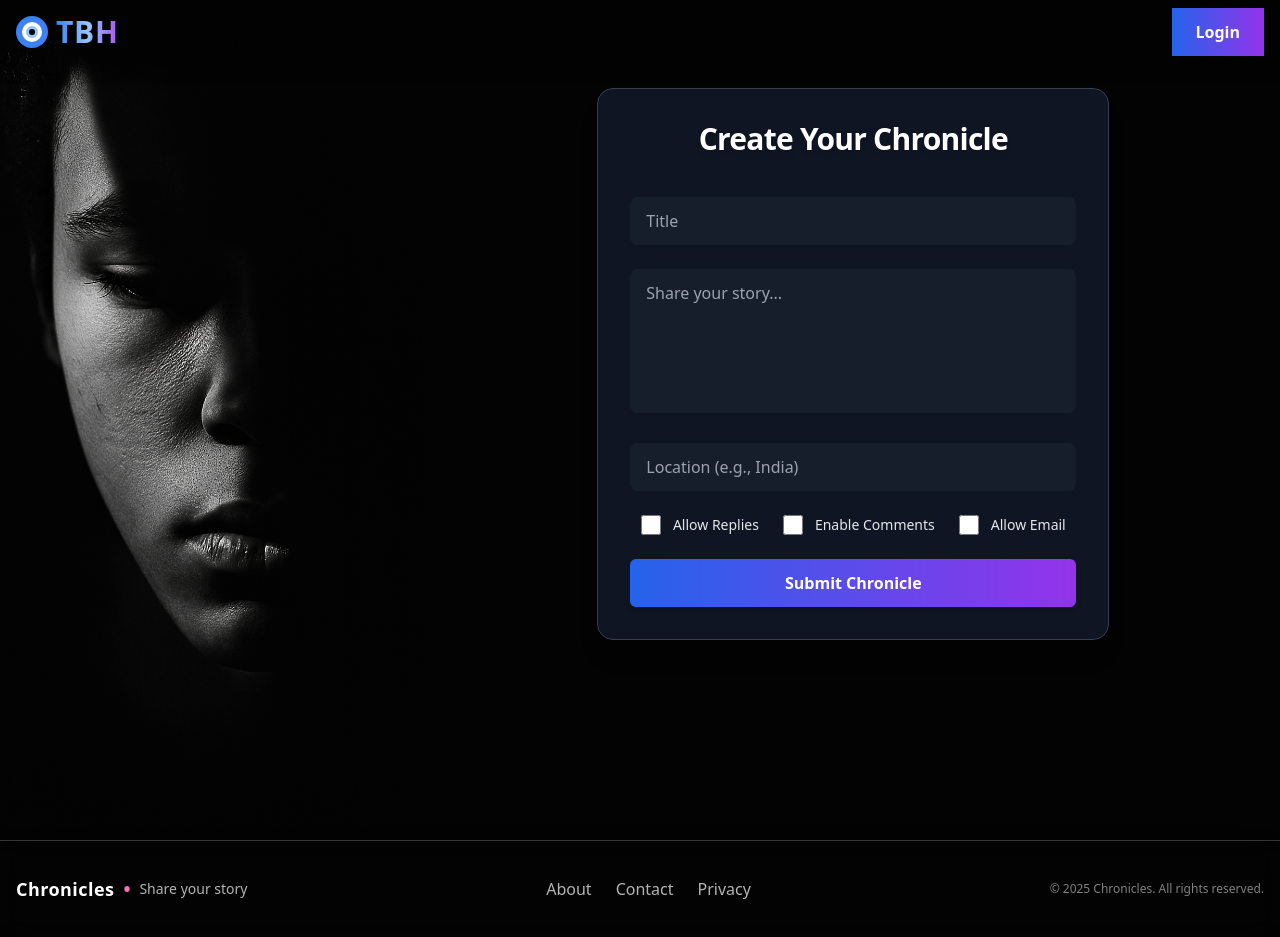
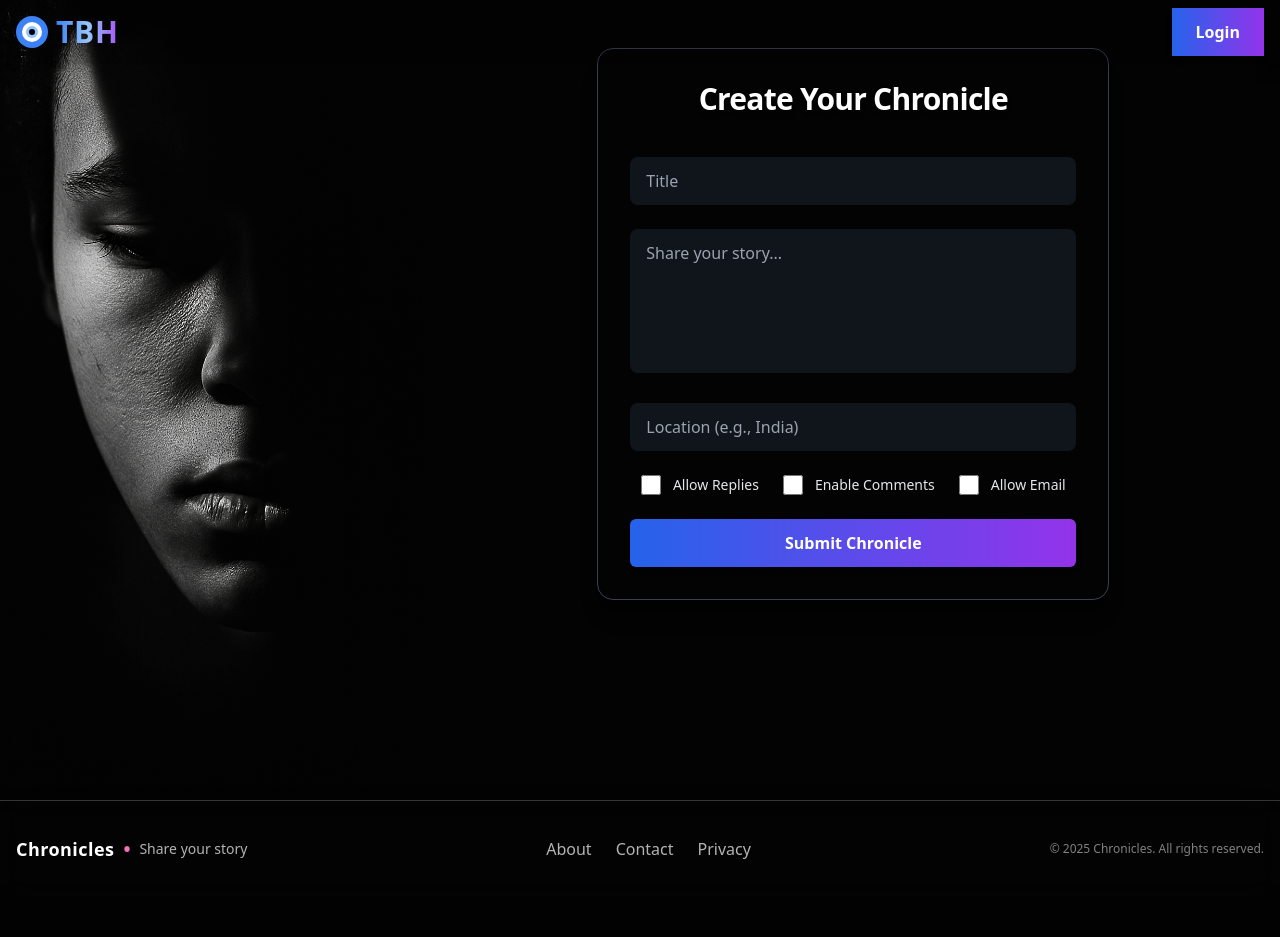
Before and after one commit to ajuajay11/tbh, a Next.js app: page /dashboard/add-chronicle in a window 1280 px wide. After the commit the page ends 897 px from the top, so only its background shows below. Built offline with nearby package versions, Linux system fonts and the light colour scheme; no server answers.

Commit message:
need to modify

```diff
--- a/app/components/Header/Header.tsx
+++ b/app/components/Header/Header.tsx
@@ -41,7 +41,7 @@ export default async function Index() {
             </div>
             {/* AUTH ACTION */}
             <div className="flex items-center gap-2">
-              {isAuth == 'true' ? (
+              {isAuth  ? (
                 <DropDown />
               ) : (
                 <Link href="/login" className="tbh_button">
--- a/app/components/chronicles/Chronicles.tsx
+++ b/app/components/chronicles/Chronicles.tsx
@@ -3,7 +3,7 @@
 export default function Chronicles() {
   return (
     <>
-      hei
+      _
     </>
   )
 
--- a/app/components/chronicles/CreateChronicles/index.tsx
+++ b/app/components/chronicles/CreateChronicles/index.tsx
@@ -3,8 +3,11 @@
 import { useState } from "react";
 import axios from "axios";
 import Cookies from "js-cookie";
+import { useRouter } from "next/navigation";
 
 export default function CreateChronicleForm() {
+  const router = useRouter();
+
   const [formData, setFormData] = useState({
     yourStoryTitle: "",
     chroniclesOfYou: "",
@@ -54,6 +57,8 @@ export default function CreateChronicleForm() {
         comments: false,
         emailAllowed: false,
       });
+      router.push("/"); // redirect home on error
+
     } catch (error: unknown) {
       if (typeof error === 'object' && error !== null && 'response' in error) {
         const err = error as { response?: { data?: { message?: string } } };
@@ -67,7 +72,7 @@ export default function CreateChronicleForm() {
   return (
 <form
   onSubmit={handleSubmit}
-  className="max-w-lg mx-auto mt-12 p-8 rounded-2xl bg-gray-900/90 backdrop-blur-xl border border-gray-700 shadow-xl space-y-6"
+  className="max-w-lg mx-auto mt-12 p-8 rounded-2xl  border border-gray-700 shadow-xl space-y-6"
 >
   <h2 className="text-3xl font-extrabold text-white text-center tracking-tight drop-shadow-md mb-4">
     Create Your Chronicle
--- a/app/layout.tsx
+++ b/app/layout.tsx
@@ -47,7 +47,7 @@ export const dynamic = "force-dynamic"; // <- Add this line
         ):(
           <>
             <Header />
-            <main className="w-full flex justify-center pt-20 lg:pt-10">
+            <main className="w-full flex justify-center ">
               <div className="w-full p-0 max-w-[1600px]">
                 <Toaster position="top-center" />
                 {children}
```
